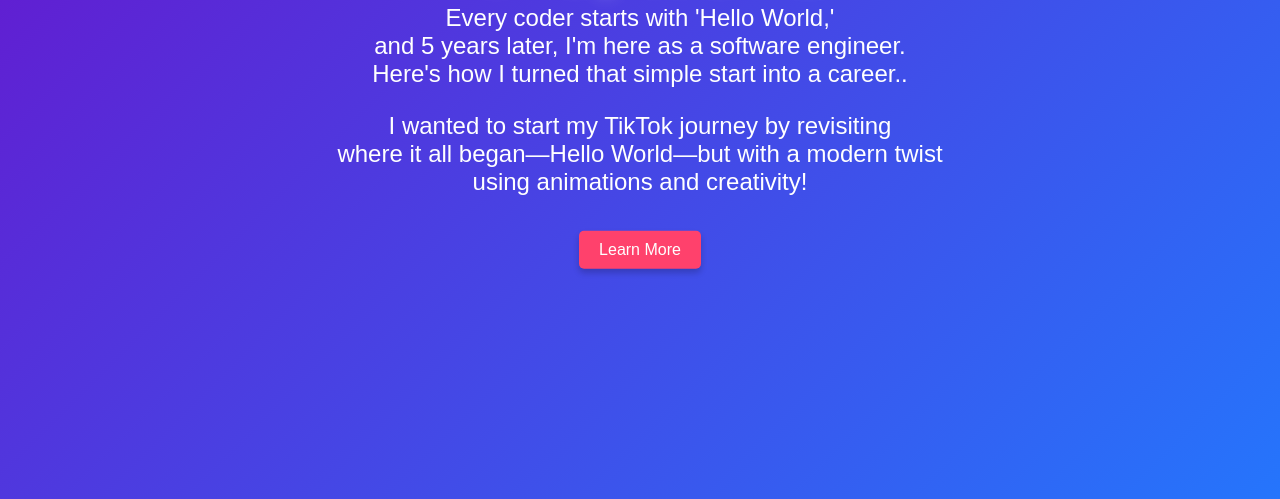
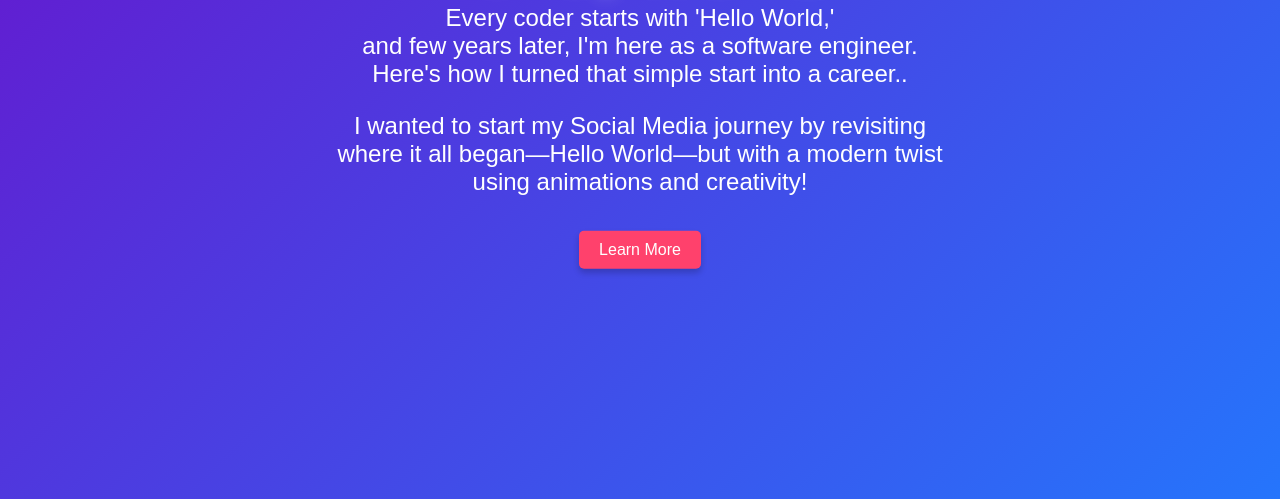
Before and after one commit to ayshasanyang/Day-1_Hello-World, a plain HTML site: page index.html in a window 1280 px wide. Shown: the part 301-800 px from the top of the page. Drawn offline with Linux system fonts and the light colour scheme.

Commit message:
edited few lines

```diff
--- a/index.html
+++ b/index.html
@@ -110,8 +110,8 @@
 <body>
     <div class="hello-container">
         <h1>Hello, World!</h1>
-        <p>Every coder starts with 'Hello World,'<br> and 5 years later, I'm here as a software engineer. <br>Here's how I turned that simple start into a career..</p>
-        <p>I wanted to start my TikTok journey by revisiting <br>where it all began—Hello World—but with a modern twist<br> using animations and creativity!</p>
+        <p>Every coder starts with 'Hello World,'<br> and few years later, I'm here as a software engineer. <br>Here's how I turned that simple start into a career..</p>
+        <p>I wanted to start my Social Media journey by revisiting <br>where it all began—Hello World—but with a modern twist<br> using animations and creativity!</p>
         <a href="#" class="btn">Learn More</a>
     </div>
 </body>
```
